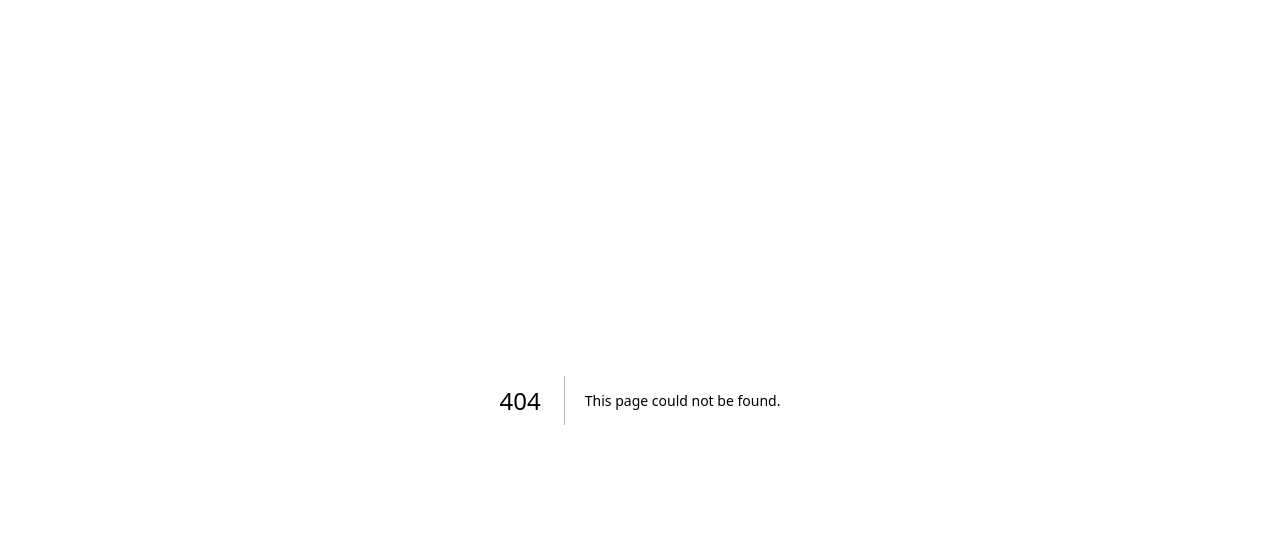
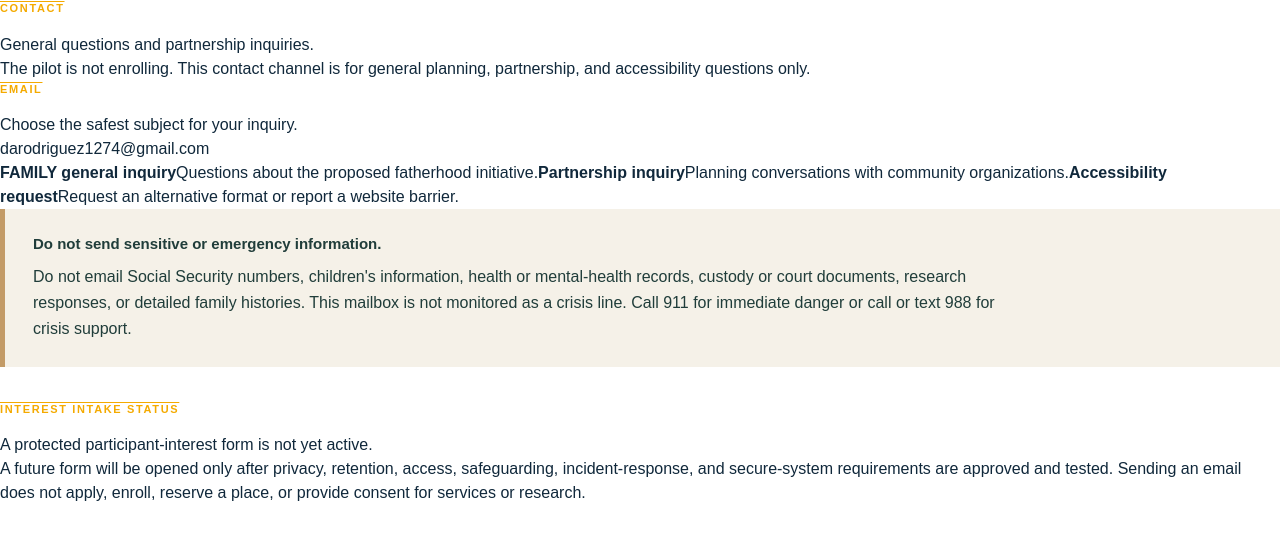
Before and after one commit to 73junito/village_strong, a Next.js app in the folder apps/web/: page /contact in a window 1280 px wide. Before the commit this address had no page. Shown: the top 540 px of the page. Built offline with nearby package versions, Linux system fonts and the light colour scheme.

Commit message:
feat(web): add Kentucky pilot prelaunch information architecture

```diff
--- /dev/null
+++ b/apps/web/app/contact/page.tsx
@@ -0,0 +1,50 @@
+const email = "darodriguez1274@gmail.com";
+
+export default function ContactPage() {
+  return (
+    <main id="main-content" className="content-page">
+      <section className="content-hero">
+        <p className="overline">Contact</p>
+        <h1>General questions and partnership inquiries.</h1>
+        <p>
+          The pilot is not enrolling. This contact channel is for general planning,
+          partnership, and accessibility questions only.
+        </p>
+      </section>
+
+      <section className="content-section two-column">
+        <div>
+          <p className="overline">Email</p>
+          <h2>Choose the safest subject for your inquiry.</h2>
+          <p><a className="inline-link" href={`mailto:${email}`}>{email}</a></p>
+        </div>
+        <div className="contact-options">
+          <a href={`mailto:${email}?subject=FAMILY%20general%20inquiry`}><strong>FAMILY general inquiry</strong><span>Questions about the proposed fatherhood initiative.</span></a>
+          <a href={`mailto:${email}?subject=Village%20Strong%20partnership%20inquiry`}><strong>Partnership inquiry</strong><span>Planning conversations with community organizations.</span></a>
+          <a href={`mailto:${email}?subject=Website%20accessibility%20request`}><strong>Accessibility request</strong><span>Request an alternative format or report a website barrier.</span></a>
+        </div>
+      </section>
+
+      <section className="development-notice">
+        <strong>Do not send sensitive or emergency information.</strong>
+        <p>
+          Do not email Social Security numbers, children&apos;s information, health or
+          mental-health records, custody or court documents, research responses, or
+          detailed family histories. This mailbox is not monitored as a crisis line.
+          Call 911 for immediate danger or call or text 988 for crisis support.
+        </p>
+      </section>
+
+      <section className="content-section muted-section">
+        <p className="overline">Interest intake status</p>
+        <h2>A protected participant-interest form is not yet active.</h2>
+        <p>
+          A future form will be opened only after privacy, retention, access,
+          safeguarding, incident-response, and secure-system requirements are approved
+          and tested. Sending an email does not apply, enroll, reserve a place, or
+          provide consent for services or research.
+        </p>
+      </section>
+    </main>
+  );
+}
```
